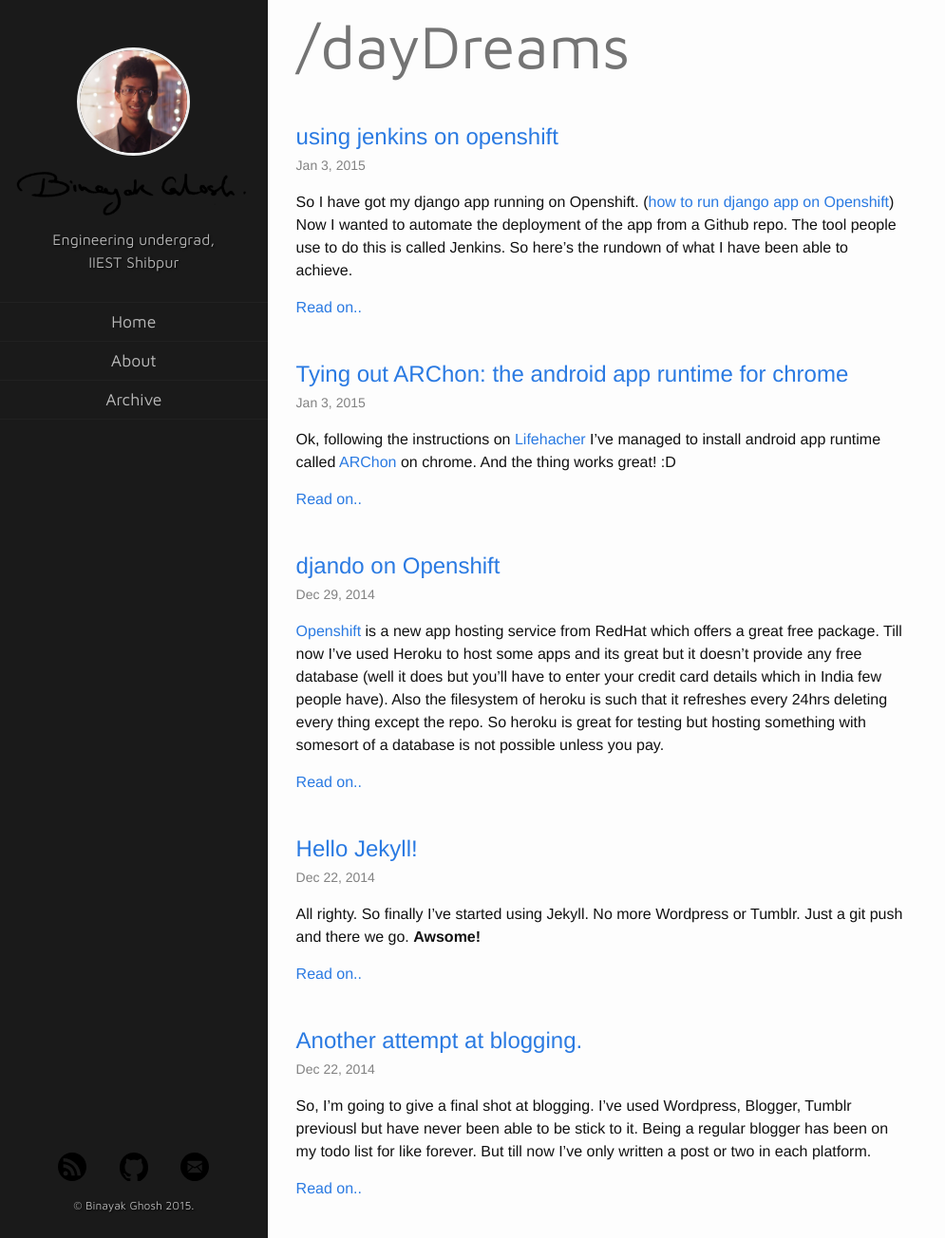
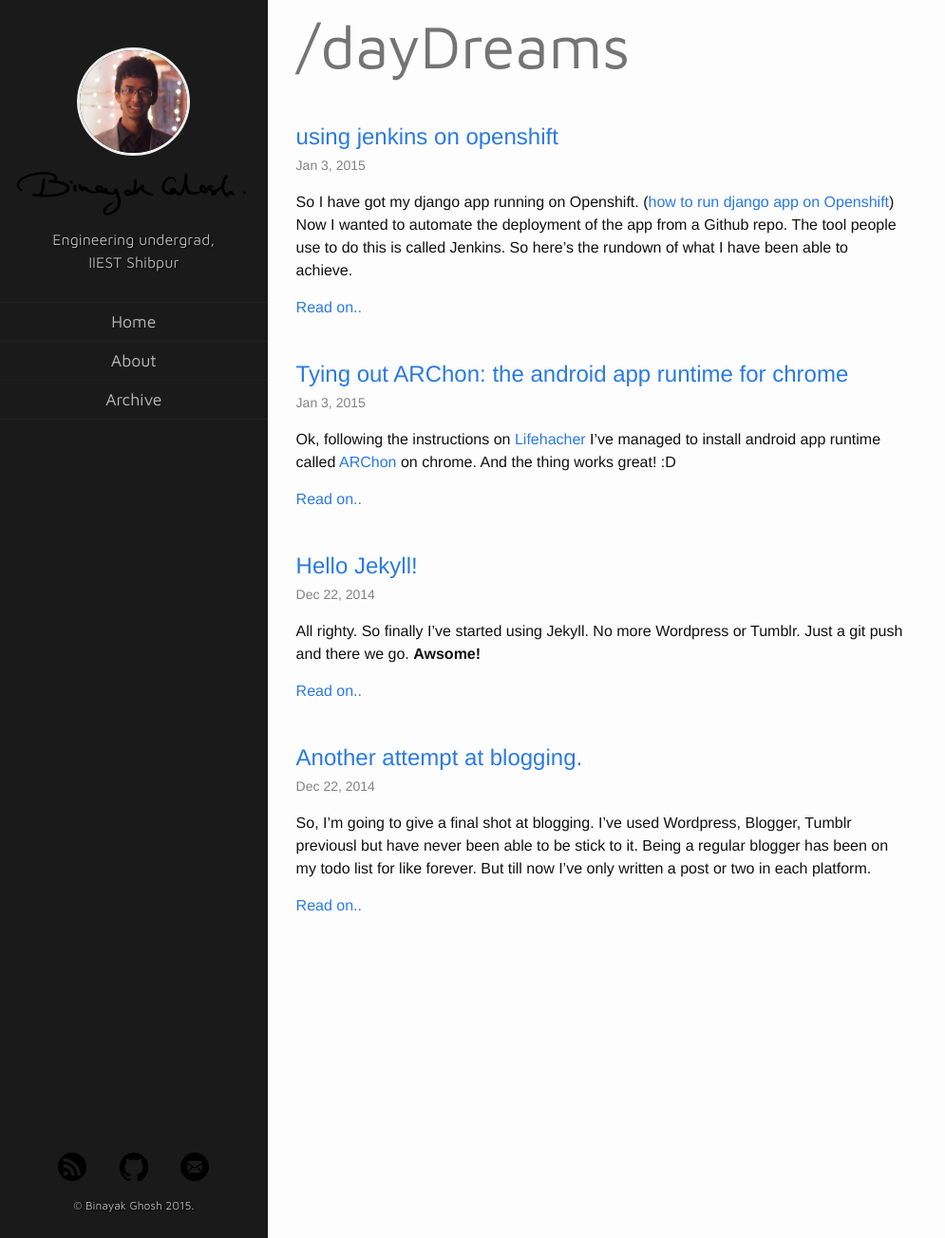
Before and after one commit to swrdfish/swrdfish.github.io, a Jekyll site: the page built from index.html, in a window 1280 px wide and 1304 px high. Shown: the whole window at 95% size, without its empty margins (0-995 px from the left). Built offline with Jekyll 4.4.1, drawn with Linux system fonts in a browser that asks for light colours; the list of posts is cut into pages by our own code.

Commit message:
error correction

```diff
--- a/_posts/2014-12-29-djando-on-openshift.md
+++ /dev/null
@@ -1,140 +0,0 @@
----
-layout: post
-title: djando on Openshift
-categories: [web-development, ]
-tags: [django, openshift]
-published: True
-
----
-
-[Openshift](https://www.openshift.com/) is a new app hosting service from RedHat which offers a great free package. Till now I've used Heroku to host some apps and its great but it doesn't provide any free database (well it does but you'll have to enter your credit card details which in India few people have). Also the filesystem of heroku is such that it refreshes every 24hrs deleting every thing except the repo. So heroku is great for testing but hosting something with somesort of a database is not possible unless you pay.
-
-
-In comes ***Openshift*** to the rescue. It provides a 1GB filesystem which doesnot refresh and a free database which is quiet generous. So right now I'm trying to host a django app on Openshift and I'll document the steps that I take here.
-
-
-#Steps:
-
-### 1.Create a python app using the web interface. ###
-Or using the command line:
-{% highlight bash %}
-    rhc app-create mypythonapp python-2.7
-{% endhighlight %}
-
-
-### 2.Clone the source code. ###
-Can get git url form your apps [web console](https://openshift.redhat.com/app/console/applications).
-{% highlight bash %}
-    git clone <your apps git repo url.>
-{% endhighlight %}
-
-
-### 3.Locally create a django app. ###
-Now you can modify the source, but its better to start from scratch. So ceate a new django app:
-{% highlight bash %}
-    django-admin startproject mydjangoapp
-{% endhighlight %}
-
-
-### 4.Install gunicorn and set it up: ###
-Follow the instructions on the [gunicorn website](http://gunicorn.org/) to setup gunicorn:
-{% highlight bash %}
-    pip install gunicorn
-{% endhighlight %}
-
-
-### 5.Copy reqired files from cloned source. ###
-Copy the following from the cloned source of your Openshift app to the root of the django app: `.openshift`, `setup.py`, `requirements.txt`
-
-
-### 6.Generate the requirements file.###
-{% highlight bash %}
-    pip freeze > requirements.txt
-{% endhighlight %}
-
-
-### 7.Ceate the app.py file ###
-OpenShift runs this app.py file as the entry point into the app. We are using gunicorn so we need to start gunicorn server from here. To do this follow the instructions in the following links:
-
-+ [Getting Started with Python 2.6, 2.7, and 3.3)](https://developers.openshift.com/en/python-getting-started.html#step4)
-+ [Gunicorn Custom Application](http://gunicorn-docs.readthedocs.org/en/latest/custom.html)
-
-The final app.py file will look something like this
-{% highlight python %}
-#!/usr/bin/python
-from __future__ import unicode_literals
-import os
-import sys
-import multiprocessing
-import gunicorn.app.base
-from mydjangoapp import wsgi
-from gunicorn.six import iteritems
-
-# hack to make sure we can load wsgi.py as a module in this class
-sys.path.insert(0, os.path.dirname(__file__))
-
-virtenv = os.environ['OPENSHIFT_PYTHON_DIR'] + '/virtenv/'
-virtualenv = os.path.join(virtenv, 'bin/activate_this.py')
-try:
-    execfile(virtualenv, dict(__file__=virtualenv))
-except IOError:
-    pass
-
-# Get the environment information we need to start the server
-ip = os.environ['OPENSHIFT_PYTHON_IP']
-port = int(os.environ['OPENSHIFT_PYTHON_PORT'])
-host_name = os.environ['OPENSHIFT_GEAR_DNS']
-
-
-def number_of_workers():
-    return (multiprocessing.cpu_count() * 2) + 1
-
-
-class StandaloneApplication(gunicorn.app.base.BaseApplication):
-
-    def __init__(self, app, options=None):
-        self.options = options or {}
-        self.application = app
-        super(StandaloneApplication, self).__init__()
-
-    def load_config(self):
-        config = dict([(key, value) for key, value in iteritems(self.options)
-                       if key in self.cfg.settings and value is not None])
-        for key, value in iteritems(config):
-            self.cfg.set(key.lower(), value)
-
-    def load(self):
-        return self.application
-
-
-if __name__ == '__main__':
-    options = {
-        'bind': '%s:%s' % (ip, port),
-        'workers': number_of_workers(),
-    }
-    StandaloneApplication(wsgi.application, options).run()
-
-{% endhighlight %}
-
-
-### 8.Commit all the changes and push to Openshift ###
-Commit all files in `mydjangoapp` to a git repo.
-{% highlight bash %}
-    git init
-
-git add *
-
-git commit -m'initial commit'
-{% endhighlight %}
-
-Then push this repo to Openshift
-{% highlight bash %}
-    git remote add openshift <git url of mypythonapp>
-
-git push openshift
-{% endhighlight %}
-
-
-
-
-And that should do the job.
--- a/_posts/2015-01-03-using-jenkins-on-openshift.md
+++ b/_posts/2015-01-03-using-jenkins-on-openshift.md
@@ -7,7 +7,7 @@
 
 ---
 
-So I have got my django app running on Openshift. ([how to run django app on Openshift]({% post_url 2014-12-29-djando-on-openshift %}))
+So I have got my django app running on Openshift. ([how to run django app on Openshift]({% post_url 2014-12-29-django-on-openshift %}))
 Now I wanted to automate the deployment of the app from a Github repo. The tool people use to do this is called Jenkins. So here's the rundown of what I have been able to achieve.
 
 
```
